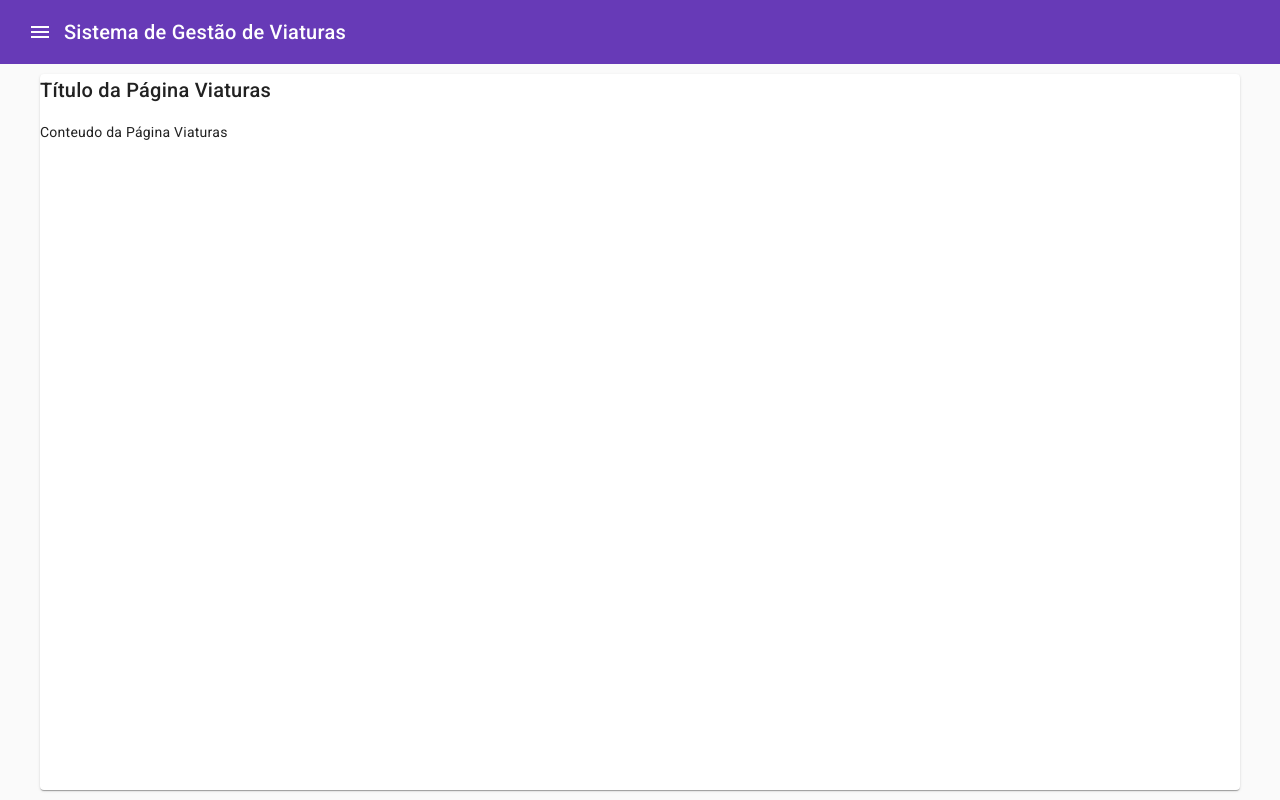
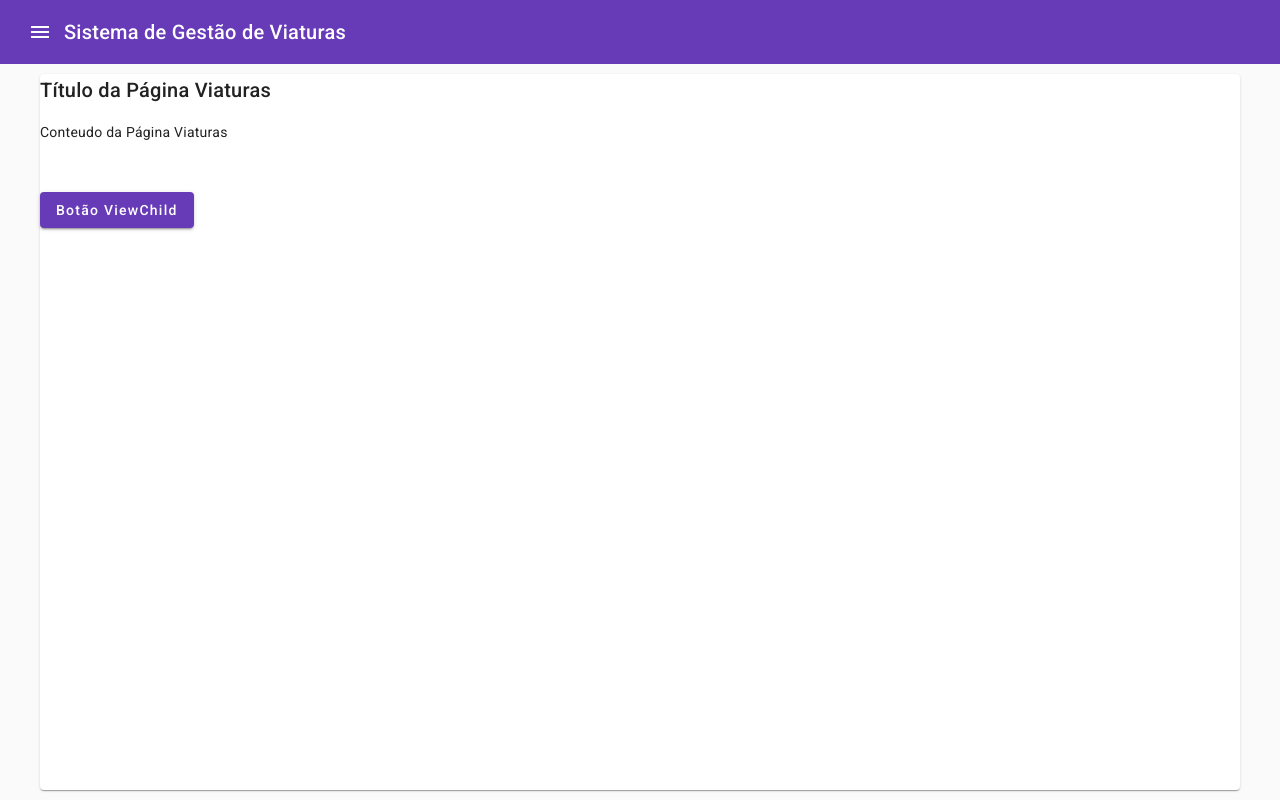
Before and after one commit to Rafael-M1/gestao-viaturas, an Angular app in the folder gestao-viaturas-app/: page /viaturas in a window 1280 px wide. Built offline with nearby package versions, Linux system fonts and the light colour scheme.

Commit message:
Atividade 09 - Cadastro de rotas e navegação entre páginas

```diff
--- a/gestao-viaturas-app/src/app/app-routing.module.ts
+++ b/gestao-viaturas-app/src/app/app-routing.module.ts
@@ -13,6 +13,7 @@ const routes: Routes = [
     children: [
       { path: '', component: HomepageComponent },
       { path: 'viaturas', component: ViaturasPageComponent },
+      { path: 'viaturas/:parametro', component: ViaturasPageComponent },
       { path: 'pessoas', component: PessoasPageComponent },
       { path: 'utilizacaoviaturas', component: UtilizacaoviaturasPageComponent },
     ],
--- a/gestao-viaturas-app/src/app/botao-componente/botao-componente.component.html
+++ b/gestao-viaturas-app/src/app/botao-componente/botao-componente.component.html
@@ -1 +1 @@
-<button mat-raised-button [color]="color">{{rotulo}}</button>
+<button mat-raised-button [color]="color" (click)="onClickBotao()">{{rotulo}}</button>
--- a/gestao-viaturas-app/src/app/botao-componente/botao-componente.component.ts
+++ b/gestao-viaturas-app/src/app/botao-componente/botao-componente.component.ts
@@ -1,4 +1,4 @@
-import {Component, Input} from '@angular/core';
+import {Component, EventEmitter, Input, Output} from '@angular/core';
 import {MatIconModule} from '@angular/material/icon';
 import {MatTooltipModule} from '@angular/material/tooltip';
 import {MatButtonModule} from '@angular/material/button';
@@ -13,4 +13,9 @@ import {MatButtonModule} from '@angular/material/button';
 export class BotaoComponenteComponent {
   @Input() rotulo: string = "Botão";
   @Input() color: string = "primary";
+  @Output() botaoClicado = new EventEmitter<void>();
+
+  onClickBotao() {
+    this.botaoClicado.emit();
+  }
 }
--- a/gestao-viaturas-app/src/app/pessoas-page/pessoas-page.component.html
+++ b/gestao-viaturas-app/src/app/pessoas-page/pessoas-page.component.html
@@ -1,6 +1,6 @@
 <div style="height: 100%">
   <h2>Título da Página Pessoas</h2>
   <p>Conteudo da Página Pessoas</p>
-  <app-botao-componente rotulo="Salvar"></app-botao-componente>
-  <app-botao-componente rotulo="Teste" color="secondary"></app-botao-componente>
+  <app-botao-componente rotulo="Salvar" (botaoClicado)="onClickBotaoSalvar()"></app-botao-componente>
+  <app-botao-componente rotulo="Teste" color="secondary" (botaoClicado)="onClickBotaoTeste()"></app-botao-componente>
 </div>
--- a/gestao-viaturas-app/src/app/pessoas-page/pessoas-page.component.ts
+++ b/gestao-viaturas-app/src/app/pessoas-page/pessoas-page.component.ts
@@ -1,7 +1,7 @@
 import { Component } from '@angular/core';
 import { MatButtonModule } from '@angular/material/button';
 import { MatCardModule } from '@angular/material/card';
-import { RouterModule } from '@angular/router';
+import { Router, RouterModule } from '@angular/router';
 import { BotaoComponenteComponent } from "../botao-componente/botao-componente.component";
 
 @Component({
@@ -12,5 +12,17 @@ import { BotaoComponenteComponent } from "../botao-componente/botao-componente.c
     imports: [MatCardModule, MatButtonModule, RouterModule, BotaoComponenteComponent]
 })
 export class PessoasPageComponent {
+    constructor(private router: Router) {}
 
+    navegarParaViaturasPage(parametro: string) {
+        this.router.navigate(['/viaturas', parametro]);
+    }
+
+    onClickBotaoTeste() {
+        this.navegarParaViaturasPage("teste");
+    }
+
+    onClickBotaoSalvar() {
+        this.navegarParaViaturasPage("salvar");
+    }
 }
--- a/gestao-viaturas-app/src/app/sidebar-componente/sidebar-componente.component.html
+++ b/gestao-viaturas-app/src/app/sidebar-componente/sidebar-componente.component.html
@@ -13,7 +13,7 @@
       [fixedInViewport]="mobileQuery.matches"
     >
       <mat-nav-list>
-        <a href="/" style="height: 150px; display: flex; flex-direction: column">
+        <a routerLink="/" style="height: 150px; display: flex; flex-direction: column">
           <img src="./../../assets/IMG-Carro.svg" alt="Logo sistema" />
           <h4 style="text-align: center; text-decoration: none; color: black;"><b>Gestão de Viaturas</b></h4>
         </a>
--- a/gestao-viaturas-app/src/app/viaturas-page/viaturas-page.component.html
+++ b/gestao-viaturas-app/src/app/viaturas-page/viaturas-page.component.html
@@ -1,4 +1,10 @@
 <div style="height: 100%">
   <h2>Título da Página Viaturas</h2>
   <p>Conteudo da Página Viaturas</p>
+  <p *ngIf="parametro !== null">
+    Parâmetro recebido via rota: <b>{{parametro}}</b>
+  </p>
+  <div style="margin-top: 50px;">
+    <app-botao-componente #botao rotulo="Botão ViewChild" (click)="mudarCorDeFundo()"></app-botao-componente>
+  </div>
 </div>
--- a/gestao-viaturas-app/src/app/viaturas-page/viaturas-page.component.ts
+++ b/gestao-viaturas-app/src/app/viaturas-page/viaturas-page.component.ts
@@ -1,13 +1,27 @@
-import { Component } from '@angular/core';
+import { CommonModule } from '@angular/common';
+import { Component, ViewChild } from '@angular/core';
 import { MatButtonModule } from '@angular/material/button';
 import { MatCardModule } from '@angular/material/card';
-import { RouterModule } from '@angular/router';
+import { ActivatedRoute, Router, RouterModule } from '@angular/router';
+import { BotaoComponenteComponent } from "../botao-componente/botao-componente.component";
 
 @Component({
-  selector: 'app-viaturas-page',
-  templateUrl: './viaturas-page.component.html',
-  styleUrls: ['./viaturas-page.component.css'],
-  standalone: true,
-  imports: [MatCardModule, MatButtonModule, RouterModule],
+    selector: 'app-viaturas-page',
+    templateUrl: './viaturas-page.component.html',
+    styleUrls: ['./viaturas-page.component.css'],
+    standalone: true,
+    imports: [MatCardModule, MatButtonModule, RouterModule, CommonModule, BotaoComponenteComponent]
 })
-export class ViaturasPageComponent {}
+export class ViaturasPageComponent {
+  @ViewChild("botao") botao!: BotaoComponenteComponent;
+  parametro: string | null;
+
+  constructor(private route: ActivatedRoute) {
+    this.parametro =  this.route.snapshot.paramMap.get('parametro');
+  }
+
+  mudarCorDeFundo() {
+    this.botao.rotulo = "Rótulo Alterado";
+    this.botao.color = "secondary";
+  }
+}
```
